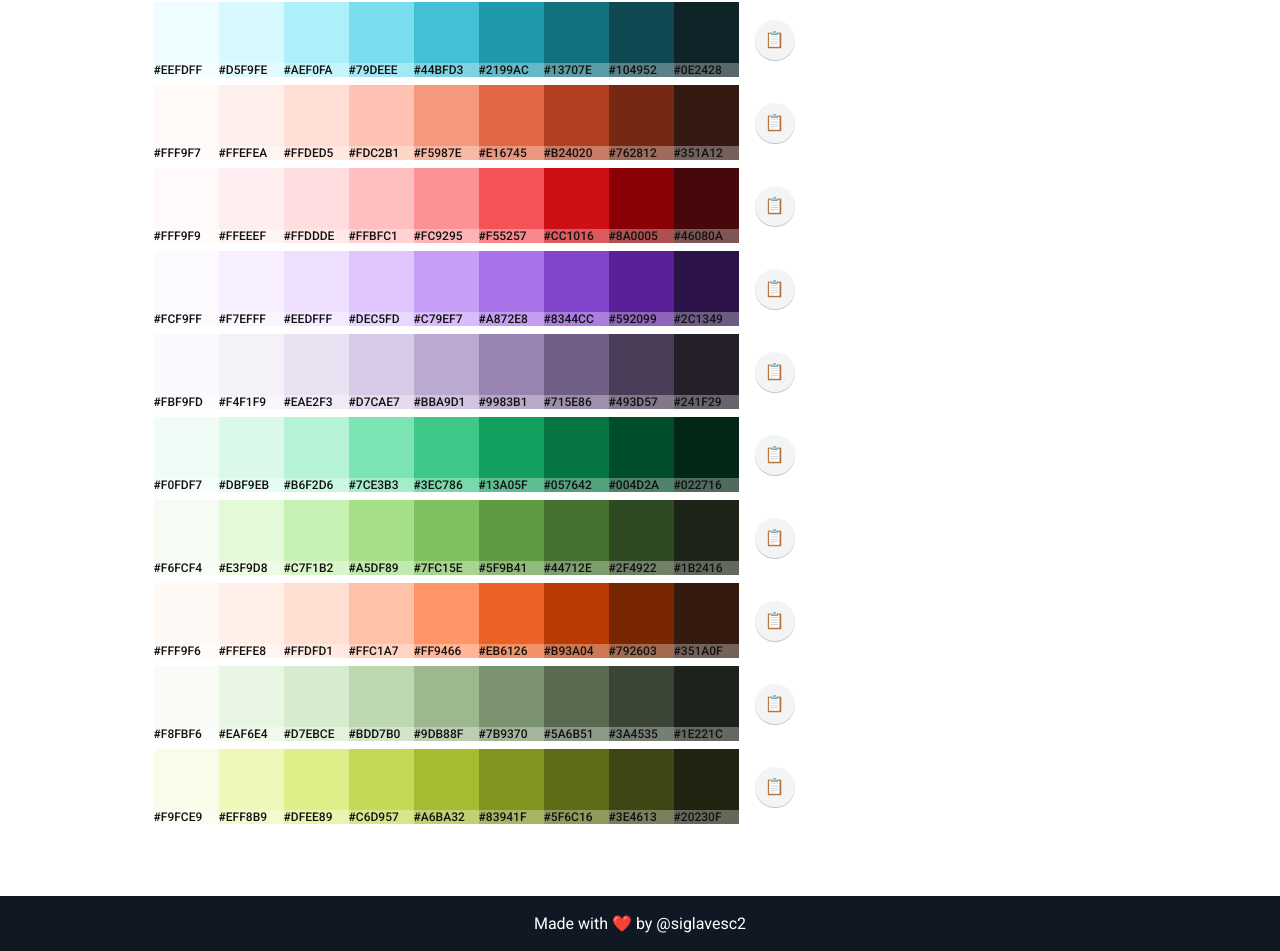
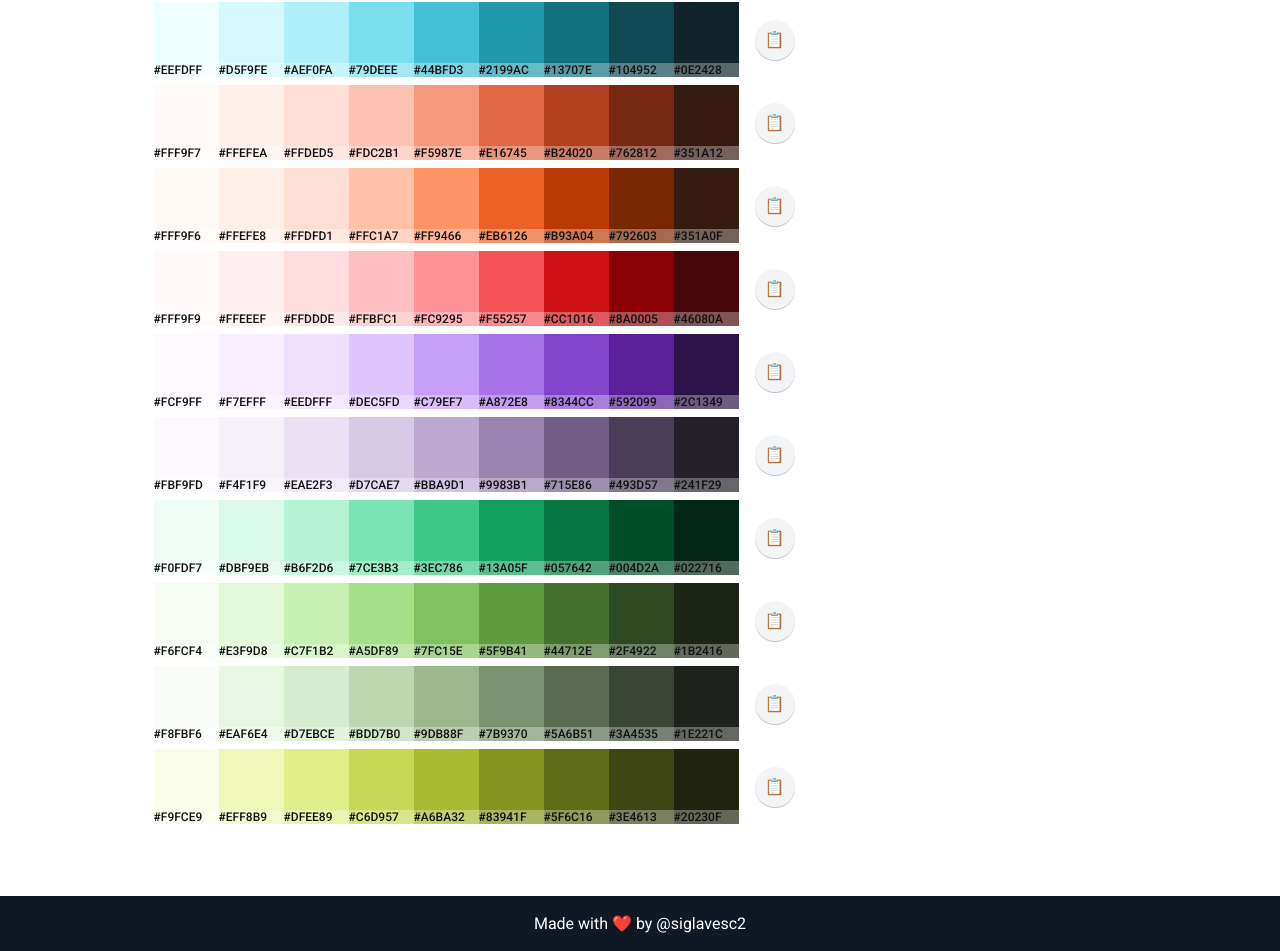
Before and after one commit to Siglave/copy-paste-css, a Next.js app: page /color-palettes in a window 1280 px wide. Shown: the part 5481-6432 px from the top of the page. Built offline with nearby package versions, Linux system fonts and the light colour scheme; a web font is replaced by a local one.

Commit message:
move color line

```diff
--- a/frontend/elements/palettes.js
+++ b/frontend/elements/palettes.js
@@ -539,6 +539,17 @@ export const PALETTES = [
                 "#351a12",
             ],
             [
+                "#fff9f6",
+                "#ffefe8",
+                "#ffdfd1",
+                "#ffc1a7",
+                "#ff9466",
+                "#eb6126",
+                "#b93a04",
+                "#792603",
+                "#351a0f",
+            ],
+            [
                 "#fff9f9",
                 "#ffeeef",
                 "#ffddde",
@@ -594,17 +605,6 @@ export const PALETTES = [
                 "#1b2416",
             ],
             [
-                "#fff9f6",
-                "#ffefe8",
-                "#ffdfd1",
-                "#ffc1a7",
-                "#ff9466",
-                "#eb6126",
-                "#b93a04",
-                "#792603",
-                "#351a0f",
-            ],
-            [
                 "#f8fbf6",
                 "#eaf6e4",
                 "#d7ebce",
```
